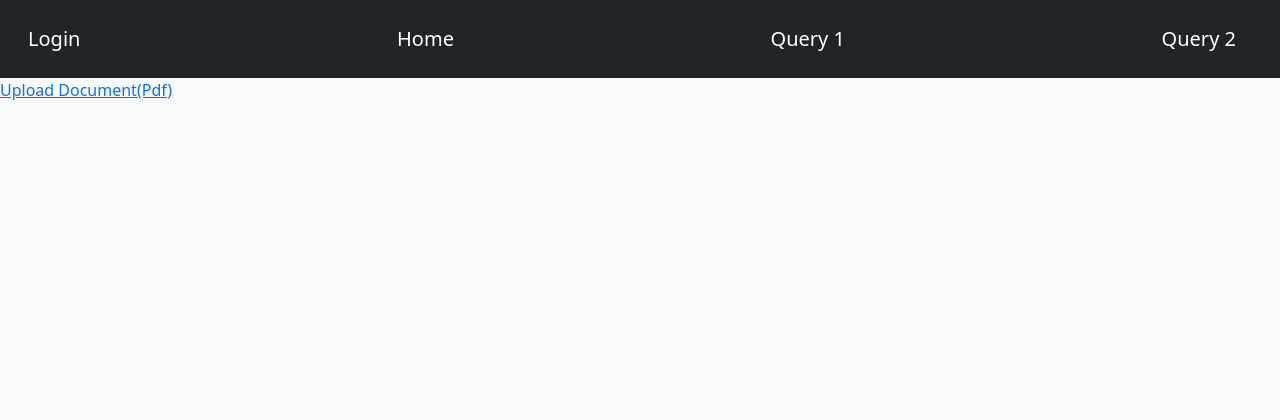
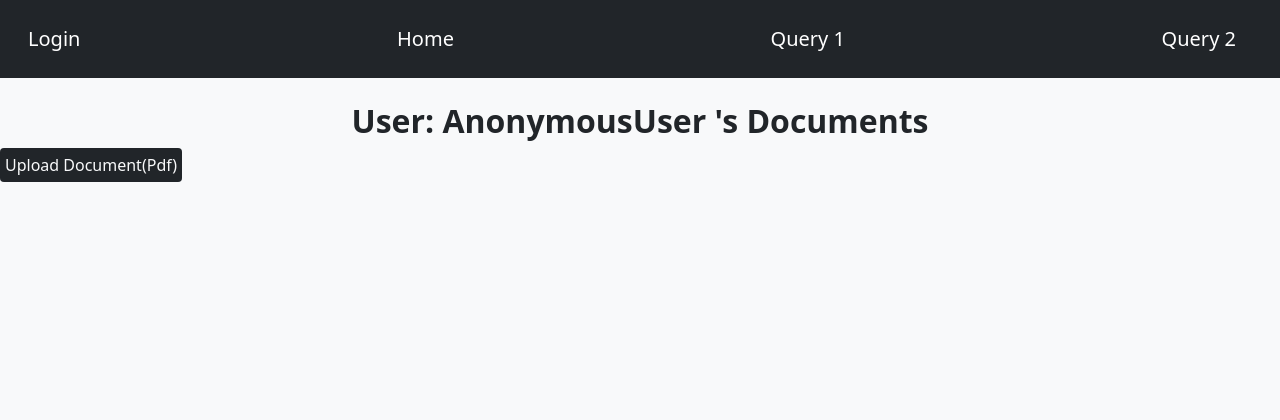
Before and after one commit to Erk-Vural/Pdf-Analyzer-Django, a Django app: page /user-home/1 in a window 1280 px wide. Shown: the top 420 px of the page. Run offline with Django 3.2, Linux system fonts and the light colour scheme; data comes from the database, SQL or seed files in the repository; some libraries are stand-ins or nearby versions.

Commit message:
0.3.3 - Fix user UI

```diff
--- a/templates/admin-home.html
+++ b/templates/admin-home.html
@@ -10,8 +10,9 @@
 
 {% block content %}
     <div>
+        <br>
         <h2 class="text-center fw-bold">User List</h2>
-
+    <br>
         <a class="btn bg-dark text-light  p-1 me-4" href="user/create">Create</a>
 
         {% for user in users %}
--- a/templates/user-create.html
+++ b/templates/user-create.html
@@ -11,11 +11,14 @@
 
 {% block content %}
     <div>
+        <br>
         <h2 class="text-center fw-bold">User Create</h2>
+        <br>
         <form class="text-center mb-5" method="post">
             {% csrf_token %}
             {{ user_form.as_p }}
             <input type="submit" value="Create" class="btn bg-dark text-light  p-1 me-4">
         </form>
+        <br>
     </div>
 {% endblock %}
--- a/templates/user-home.html
+++ b/templates/user-home.html
@@ -1,7 +1,7 @@
 {% extends 'base.html' %}
 
 {% block head %}
-    <title>Pdf Analyzer | User Home</title>
+    <title>Pdf Analyzer | Upload Home</title>
 {% endblock %}
 
 {% block home %}
@@ -13,14 +13,17 @@
 {% block content %}
 
     <div>
-
-        <a href="{% url 'document-create' user_id %}">Upload Document(Pdf)</a>
+        <br>
+        <h2 class="text-center fw-bold">User: {{ user }} 's Documents</h2>
+        <a class="btn bg-dark text-light  p-1 me-4" href="{% url 'document-create' user_id %}">Upload Document(Pdf)</a>
 
         {% for document in documents %}
 
-            <div>
-                <a href="{% url 'document-detail' user_id document.id %}">Document: {{ document.document }}</a>
-                <a href="{% url 'document-delete' user_id document.id %}">Delete</a>
+            <div class=" text-center mx-auto w-auto">
+                <em><strong>Document: </strong></em>
+                <a class="text-dark ms-1"
+                   href="{% url 'document-detail' user_id document.id %}">{{ document.document }}</a>
+                <a class="btn bg-dark text-light  p-1 me-4" href="{% url 'document-delete' user_id document.id %}">Delete</a>
             </div>
 
         {% endfor %}
```
Also changed, not shown: templates/document-create.html (+4 -3 lines).
